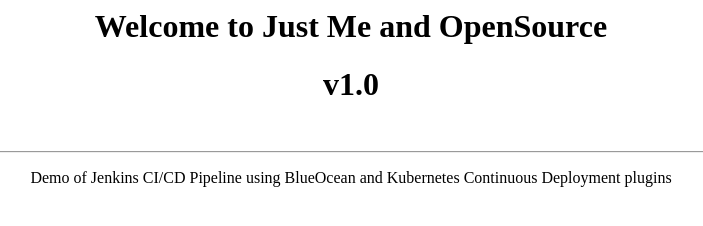
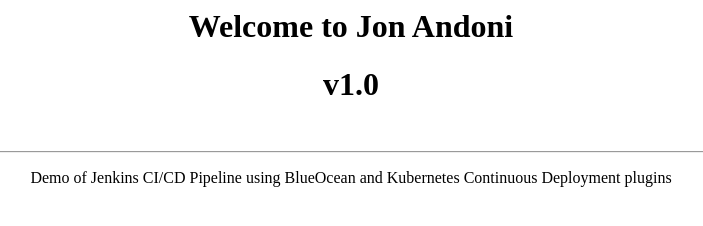
Before and after one commit to pantxisto/jenkins-example, a plain HTML site: page index.html in a window 1280 px wide. Shown: the whole page, without its empty margins (289-992 px from the left). Drawn offline with Linux system fonts and the light colour scheme.

Commit message:
index html chaged

```diff
--- a/index.html
+++ b/index.html
@@ -1,5 +1,5 @@
 <center>
-	<h1>Welcome to Just Me and OpenSource</h1>
+	<h1>Welcome to Jon Andoni</h1>
 	<h1>v1.0</h1>
 	<br><hr>
 	<p>Demo of Jenkins CI/CD Pipeline using BlueOcean and Kubernetes Continuous Deployment plugins</p>
```
